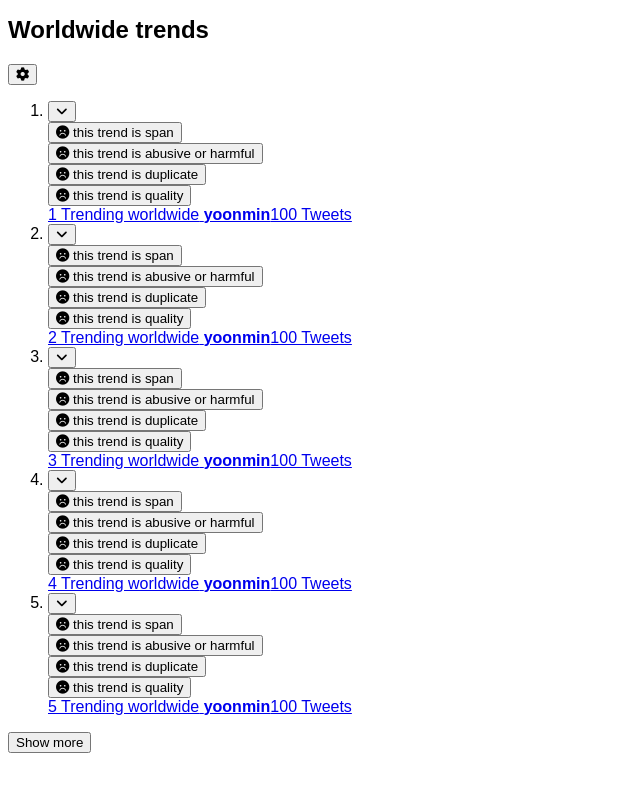
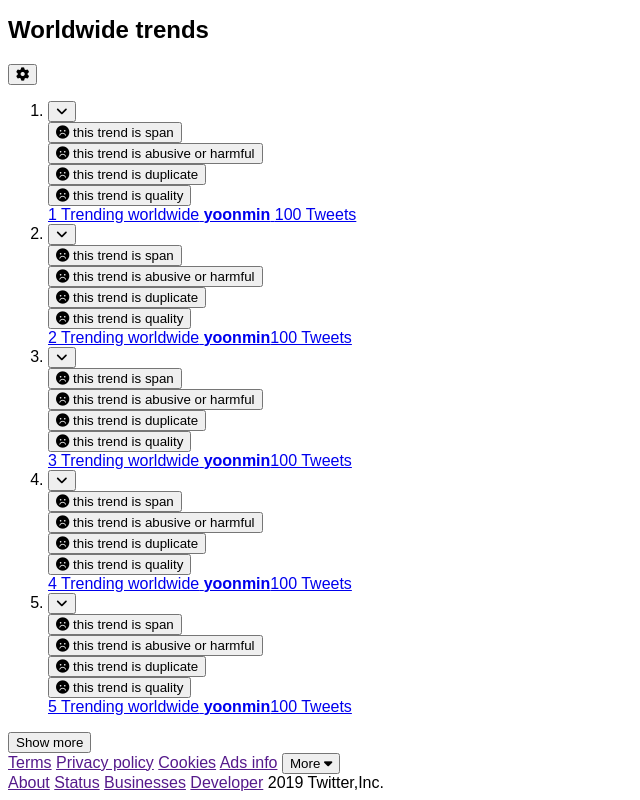
Before and after one commit to yoonmins/Twitter-Cloning, a website built with Parcel: page index.html in a window 1280 px wide. Shown: the part 1408-2208 px from the top of the page, without its empty margins (0-640 px from the left). Before the commit the page ends 2169 px from the top, so only its background shows below. Built offline with nearby package versions, Linux system fonts and the light colour scheme.

Commit message:
Markup-footer

```diff
--- a/index.html
+++ b/index.html
@@ -259,7 +259,6 @@
 
       <ol>
         <li>
-          <a href="a">
           <button type="button">
             <i class="fas fa-angle-down"></i>
           </button>
@@ -284,12 +283,13 @@
                     this trend is quality
                   </button>
                 </div>
+          <a href="a">
             <span>1 Trending worldwide</span>
-            <strong lang="ko">yoonmin</strong><span>100 Tweets</span>
+            <strong lang="ko">yoonmin</strong>
+            <span>100 Tweets</span>
           </a>
         </li>
         <li>
-          <a href="a">
           <button type="button">
             <i class="fas fa-angle-down"></i>
           </button>
@@ -314,12 +314,12 @@
                     this trend is quality
                   </button>
                 </div>
+          <a href="a">
             <span>2 Trending worldwide</span>
             <strong lang="ko">yoonmin</strong><span>100 Tweets</span>
           </a>
         </li>
         <li>
-          <a href="a">
           <button type="button">
             <i class="fas fa-angle-down"></i>
           </button>
@@ -344,12 +344,12 @@
                     this trend is quality
                   </button>
                 </div>
+          <a href="a">
             <span>3 Trending worldwide</span>
             <strong lang="ko">yoonmin</strong><span>100 Tweets</span>
           </a>
         </li>
         <li>
-          <a href="a">
           <button type="button">
             <i class="fas fa-angle-down"></i>
           </button>
@@ -374,12 +374,12 @@
                     this trend is quality
                   </button>
                 </div>
+          <a href="a">
             <span>4 Trending worldwide</span>
             <strong lang="ko">yoonmin</strong><span>100 Tweets</span>
           </a>
         </li>
         <li>
-          <a href="a">
           <button type="button">
             <i class="fas fa-angle-down"></i>
           </button>
@@ -404,6 +404,7 @@
                     this trend is quality
                   </button>
                 </div>
+          <a href="a">
             <span>5 Trending worldwide</span>
             <strong lang="ko">yoonmin</strong><span>100 Tweets</span>
           </a>
@@ -413,5 +414,22 @@
         <button type="button">Show more</button>
       </footer>
     </aside>
+    <footer>
+      <a href="" target="_blank">Terms</a>
+      <a href="" target="_blank">Privacy policy</a>
+      <a href="" target="_blank">Cookies</a>
+      <a href="" target="_blank">Ads info</a>
+      <button type="button">
+        More
+        <i class="fas fa-caret-down"></i>
+      </button>
+      <div>
+        <a href="" target="_blank">About</a>
+        <a href="" target="_blank">Status</a>
+        <a href="" target="_blank">Businesses</a>
+        <a href="" target="_blank">Developer</a>
+        2019 Twitter,Inc.
+      </div>
+    </footer>
   </body>
 </html>
```
Lines whose indentation alone changed are shown as unchanged.
